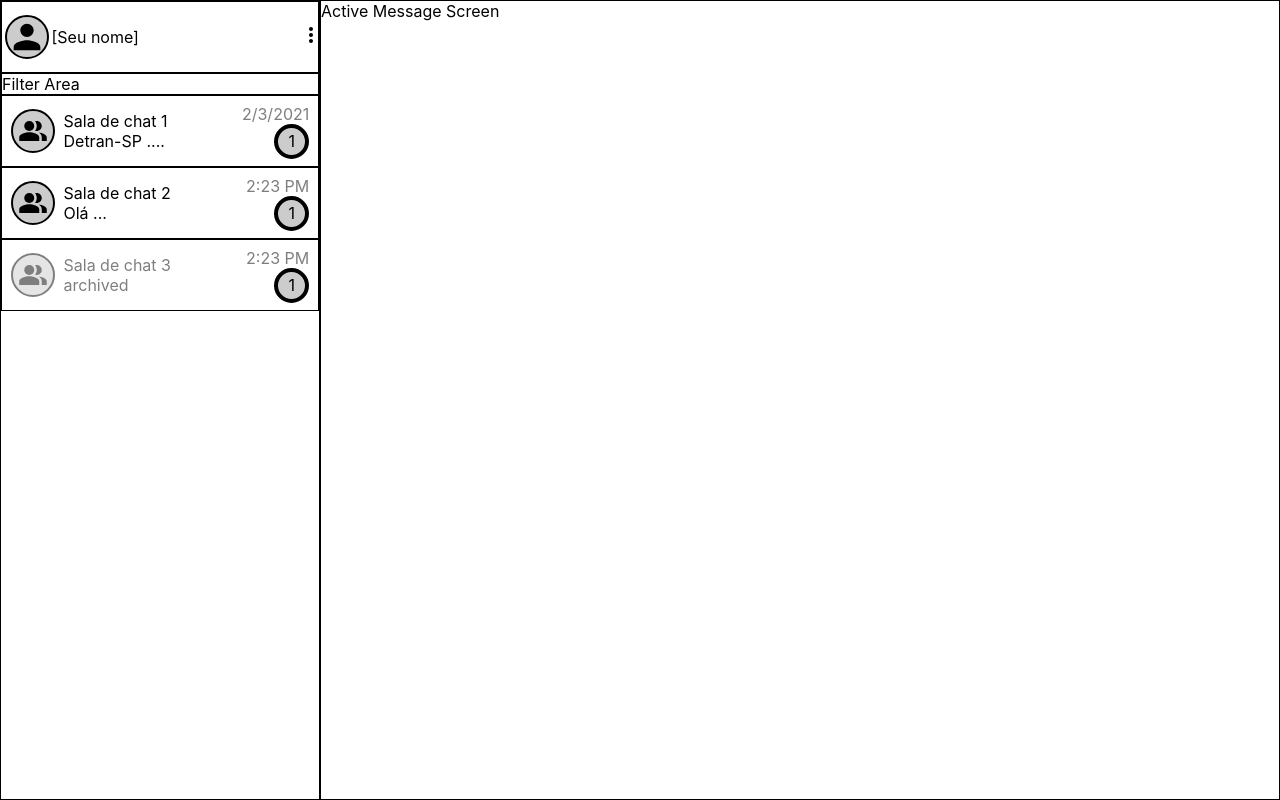
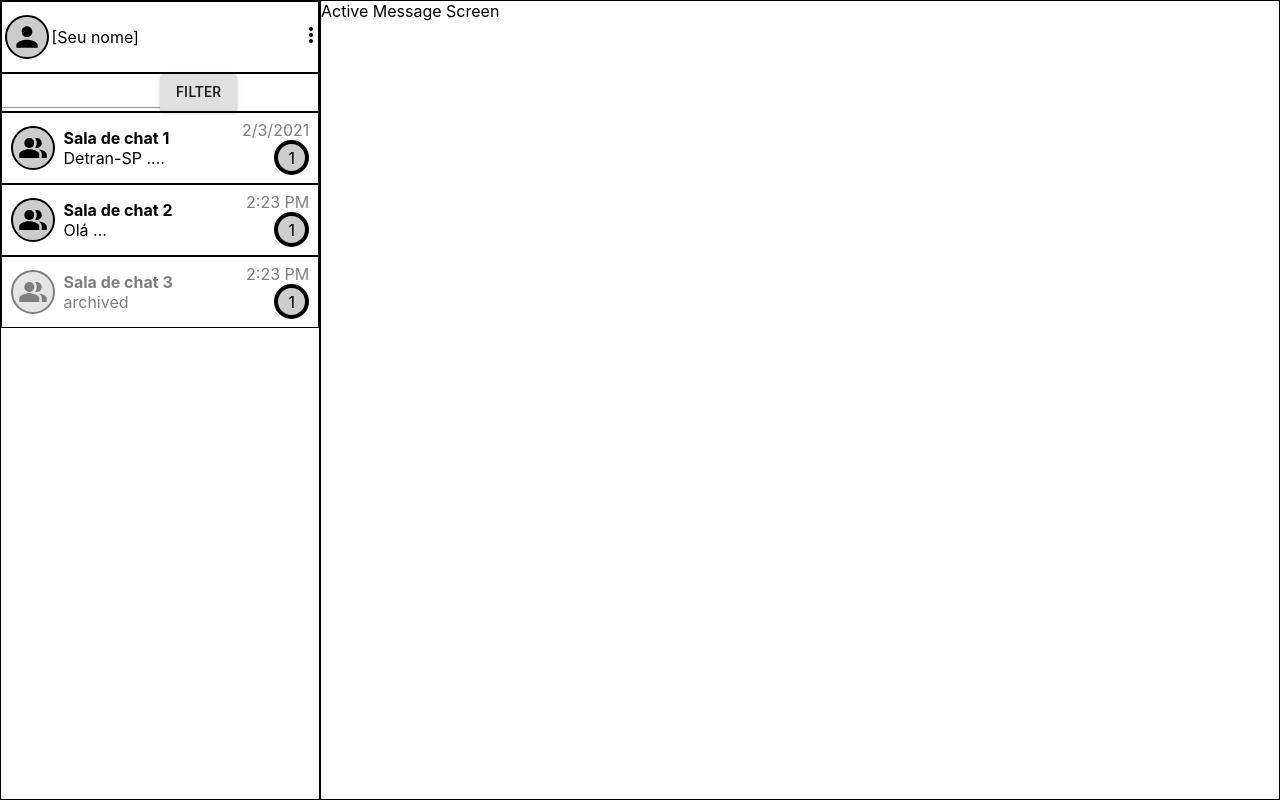
Before and after one commit to MuraraAllan/whats-app-clone, a React (Create React App) app: page / in a window 1280 px wide. Built offline with nearby package versions, Linux system fonts and the light colour scheme.

Commit message:
implement ActiveSessionContext

```diff
--- a/src/App.tsx
+++ b/src/App.tsx
@@ -1,6 +1,6 @@
 import React from 'react';
 import MainPage from './pages/mainpage/MainPage';
-import { LoggedUserProvider } from './shared/context/UserContext';
+import { LoggedUserProvider } from './shared/context/LoggedUserContext';
 
 
 function App() {
--- a/src/pages/mainpage/MainPage.tsx
+++ b/src/pages/mainpage/MainPage.tsx
@@ -1,27 +1,30 @@
 import React from 'react'
-import { makeStyles } from '@material-ui/core/styles'
 import Grid from '@material-ui/core/Grid'
 
+import ActiveMessageScreen from './components/ActiveMessageScreen'
+import ChatsArea from './components/ChatsArea'
+import FilterArea from './components/FilterArea'
 import { FullHeightBorderedContainer } from 'shared/components/BorderedContainer'
 import UserArea from './components/UserArea'
-import ChatsArea from './components/ChatsArea'
-import FilterArea from './components/FilterArea'
-import ActiveMessageScreen from './components/ActiveMessageScreen'
+
+import { ActiveSessionProvider } from './context/ActiveSessionContext'
 
 
 export default function MainPage() {
   return (
     <Grid container direction='row'>
       {/* LEFT AREA CONTAINER */}
+      <ActiveSessionProvider>
         <FullHeightBorderedContainer direction="column" container xs={6} sm={5} md={3} lg={3} xl={2} >
           <UserArea />
           <FilterArea />
           <ChatsArea />
         </FullHeightBorderedContainer>
         {/* RIGHT AREA CONTAINER */}
-      <FullHeightBorderedContainer container xs={6} sm={7} md={9} lg={9} xl={10}>
+        <FullHeightBorderedContainer container xs={6} sm={7} md={9} lg={9} xl={10} direction="column">
           <ActiveMessageScreen />
         </FullHeightBorderedContainer>
+      </ActiveSessionProvider>
     </Grid>
   )
 }
--- a/src/pages/mainpage/components/ChatsArea/ChatContent.tsx
+++ b/src/pages/mainpage/components/ChatsArea/ChatContent.tsx
@@ -5,7 +5,7 @@ import PeopleAltIcon from '@material-ui/icons/PeopleAlt';
 
 import { BorderedContainer } from 'shared/components/BorderedContainer'
 import { CircleContainer } from 'shared/components/CircleContainer';
-import { ChatSession, useChatSession } from 'pages/mainpage/hooks/ChatSessionsHooks'
+import { ChatSession, useChatSession, useActiveSession } from 'pages/mainpage/hooks/ChatSessionsHooks'
 import { timeStampToTimeConverter } from 'pages/mainpage/utils/timeStampToTimeConverter';
 
 const findLastMessageChatPreview = (lastMessage: ChatSession['lastMessage']) => {
@@ -23,7 +23,8 @@ const findLastMessageChatPreview = (lastMessage: ChatSession['lastMessage']) =>
 
 export default function ChatsArea({ session_id, user_id }: { session_id: string, user_id: string }): React.ReactElement {
   const { userBelongsToSession, chatSession } = useChatSession(session_id, user_id)
-  const Container = styled(BorderedContainer)`height: 72px`
+  const Container = styled(BorderedContainer)`height: 72px; cursor: pointer;`
+  const { setActiveSession } = useActiveSession()
 
   if (chatSession == null) {
     return null
@@ -34,7 +35,7 @@ export default function ChatsArea({ session_id, user_id }: { session_id: string,
       justify="space-evenly"
       alignItems="center"
       direction="row"
-
+      onClick={() => setActiveSession(session_id)}
     >
       <CircleContainer lg={3} xl={3} style={{
         opacity: userBelongsToSession === false ? '50%' : null
@@ -45,7 +46,7 @@ export default function ChatsArea({ session_id, user_id }: { session_id: string,
         style={{
           opacity: userBelongsToSession === false ? '50%' : null
         }}>
-        <span>{chatSession.title}</span>
+        <span><b>{chatSession.title}</b></span>
         <span>{userBelongsToSession ? findLastMessageChatPreview(chatSession.lastMessage) : 'archived'}</span>
       </Grid>
       <Grid container xs={4} sm={5} md={4} lg={3} xl={3}
@@ -57,7 +58,7 @@ export default function ChatsArea({ session_id, user_id }: { session_id: string,
           opacity: '50%'
         }}>{timeStampToTimeConverter(chatSession.lastMessage.timeStamp)}</span>
         <CircleContainer width="27" height="27" border="4" style={{ opacity: '100%' }}>
-          <span >{chatSession.unreadMessages}</span>
+          <span>{chatSession.unreadMessages}</span>
         </CircleContainer>
       </Grid>
     </Container>
--- a/src/pages/mainpage/components/ChatsArea/ChatsArea.tsx
+++ b/src/pages/mainpage/components/ChatsArea/ChatsArea.tsx
@@ -1,7 +1,6 @@
 import React from 'react'
 
-import { BorderedContainer } from 'shared/components/BorderedContainer'
-import { useUser } from '../../../../shared/hooks/UserHooks'
+import { useUser } from 'shared/hooks/UserHooks'
 import ChatContent from './ChatContent'
 
 export default function ChatsArea() {
--- a/src/pages/mainpage/components/FilterArea/FilterArea.tsx
+++ b/src/pages/mainpage/components/FilterArea/FilterArea.tsx
@@ -1,11 +1,18 @@
 import React from 'react'
 import Grid from '@material-ui/core/Grid';
+import Input from '@material-ui/core/Input';
+
+import { useUser } from 'shared/hooks/UserHooks'
 import { BorderedContainer } from 'shared/components/BorderedContainer';
+import Button from '@material-ui/core/Button';
 
 export default function FilterArea() {
+  const user = useUser()
+
   return (
-    <BorderedContainer>
-      Filter Area
+    <BorderedContainer spacing={2}>
+      <Input style={{ maxWidth: '50%' }} />
+      <Button variant="contained">Filter</Button>
     </BorderedContainer>
   )
 }
--- a/src/pages/mainpage/components/UserArea/UserArea.tsx
+++ b/src/pages/mainpage/components/UserArea/UserArea.tsx
@@ -20,9 +20,9 @@ export default function UserArea() {
       direction="row"
     >
       <CircleContainer>
-        <PersonIcon style={{ width: '100%', height: '100%' }} />
+        <PersonIcon style={{ width: '80%', height: '80%' }} />
       </CircleContainer>
-      <Grid xs={7} sm={8} md={9} lg={9} xl={10}>
+      <Grid xs={7} sm={8} md={8} lg={9} xl={9}>
         <span>[{user.userName}]</span>
       </Grid>
       <Grid item>
--- /dev/null
+++ b/src/pages/mainpage/context/ActiveSessionContext.tsx
@@ -0,0 +1,28 @@
+import React, { Dispatch, SetStateAction } from 'react'
+import { ChatSession } from 'pages/mainpage/hooks/ChatSessionsHooks'
+
+
+export interface ChatSessionContextType {
+  state: ChatSession | null,
+  setActiveSession: Dispatch<SetStateAction<ChatSession | null>>
+}
+
+export const ActiveSessionContext = React.createContext<ChatSessionContextType | null>(null)
+
+type ActiveSessionProviderProps = { children: React.ReactNode }
+
+// user context will not carry any reducer nor actions
+// our backend will propagate all user's chat rooms
+function ActiveSessionProvider({ children }: ActiveSessionProviderProps) {
+  const [state, setActiveSession] = React.useState<ChatSession | null>(null)
+
+  return (
+    <ActiveSessionContext.Provider value={{ state, setActiveSession }}>
+      {children}
+    </ActiveSessionContext.Provider>
+  )
+}
+
+
+
+export { ActiveSessionProvider }
--- a/src/pages/mainpage/hooks/ChatSessionsHooks.ts
+++ b/src/pages/mainpage/hooks/ChatSessionsHooks.ts
@@ -1,7 +1,7 @@
-import React, { useReducer, useMemo, useState, useEffect } from 'react'
-import { User } from 'shared/context/UserContext'
+import React, { useReducer, useMemo, useContext, useEffect } from 'react'
+import { User } from 'shared/context/LoggedUserContext'
 import { chatSessionsMock } from 'mocks/chatSessions'
-
+import { ActiveSessionContext, ChatSessionContextType } from 'pages/mainpage/context/ActiveSessionContext'
 
 interface InlineButtons {
   label: string,
@@ -45,7 +45,6 @@ type Action = { type: 'add_message', session_id: string } | { type: 'update_fetc
 function ChatSessionsReducer(state: ChatSessions, action: Action) {
   switch (action.type) {
     case 'update_fetched': {
-      console.log('received an action to update', action.state)
       return {
         sessions: [...action.state]
       }
@@ -109,15 +108,19 @@ function useChatSession(session_id: string, user_id?: string) {
 
 function useActiveSession() {
   const { chatSessions } = useChatSessions()
-  const [activeSession, setActive] = useState<ChatSession | null>(null)
-
+  const context = useContext<ChatSessionContextType | null>(ActiveSessionContext)
+  if (context == null) {
+    throw new Error('Missing active session context. something wrong')
+  }
+  const activeSession = context.state
   const setActiveSession = (session_id: string) => {
     Object.values(chatSessions.sessions).forEach(session => {
       if (session.session_id === session_id) {
-        return setActive(session)
+        context.setActiveSession({ ...session })
       }
     })
   };
+
 
   return { activeSession, setActiveSession }
 }
--- a/src/shared/components/BorderedContainer.tsx
+++ b/src/shared/components/BorderedContainer.tsx
@@ -3,8 +3,9 @@ import styled from 'styled-components'
 import Grid from '@material-ui/core/Grid'
 
 
-export const BorderedContainer = styled(Grid)`border: 1px solid;`
+export const BorderedContainer = styled(Grid)`border: ${(p: { border: string }) => p.border ? `${p.border}px solid` : "1px solid"};`
 
 export const FullHeightBorderedContainer = styled(Grid)`
 border: 1px solid;
-height: 100vh`
+height: 100vh;
+flex-wrap: nowrap;`
--- a/src/shared/context/UserContext.tsx
+++ b/src/shared/context/LoggedUserContext.tsx
@@ -1,4 +1,4 @@
-import React, { useEffect } from 'react'
+import React from 'react'
 import { ChatSession } from 'pages/mainpage/hooks/ChatSessionsHooks'
 import { userWithChatSessions } from 'mocks/userData'
 
@@ -15,7 +15,7 @@ type UserProviderProps = { children: React.ReactNode }
 // user context will not carry any reducer nor actions
 // our backend will propagate all user's chat rooms
 function LoggedUserProvider({ children }: UserProviderProps) {
-  const [state, setUser] = React.useState<User | null>(userWithChatSessions)
+  const [state,] = React.useState<User | null>(userWithChatSessions)
   return (
     <LoggedUserContext.Provider value={state}>
       {children}
--- a/src/shared/hooks/UserHooks.tsx
+++ b/src/shared/hooks/UserHooks.tsx
@@ -1,5 +1,6 @@
+
 import { useContext } from "react";
-import { LoggedUserContext } from "../context/UserContext";
+import { LoggedUserContext } from "../context/LoggedUserContext";
 
 function useUser() {
   const userContext = useContext(LoggedUserContext)
```
Lines whose indentation alone changed are shown as unchanged.
